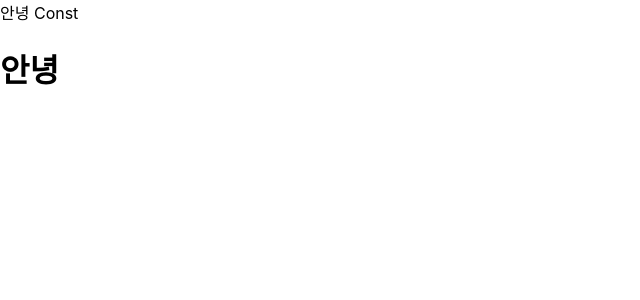
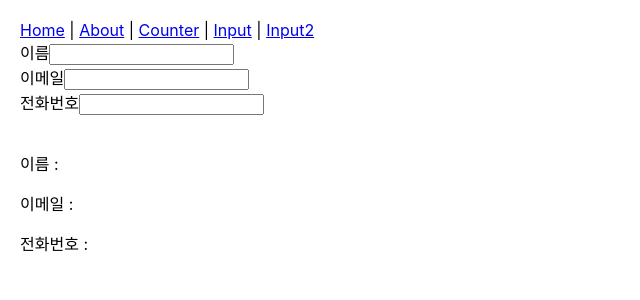
Before and after one commit to baguni93/ReactStudy, a React (Create React App) app in the folder my-app/: page /input2 in a window 1280 px wide. Shown: the top 300 px of the page, without its empty margins (0-640 px from the left). Built offline with nearby package versions, Linux system fonts and the light colour scheme.

Commit message:
태그 연습

```diff
--- a/my-app/package.json
+++ b/my-app/package.json
@@ -8,6 +8,7 @@
     "@testing-library/user-event": "^13.5.0",
     "react": "^18.2.0",
     "react-dom": "^18.2.0",
+    "react-router-dom": "^6.22.3",
     "react-scripts": "5.0.1",
     "web-vitals": "^2.1.4"
   },
--- a/my-app/src/App.js
+++ b/my-app/src/App.js
@@ -1,13 +1,30 @@
+import React from "react";
+import { Routes, Route, Link } from "react-router-dom";
+
 import Home from "./pages/Home";
-import Header from "./pages/Header";
+import About from "./pages/About";
+import Counter from "./pages/Counter";
+import Input from "./pages/Input"
+import Input2 from "./pages/Input2"
 
 function App() {
   return (
     <div className="App">
-     <Header />
-     <Home />
+      <nav>
+      <Link to="/">Home</Link> | <Link to="/about">About</Link> | <Link to="/counter">Counter</Link> | <Link to="/input">Input</Link> | <Link to="/input2">Input2</Link>
+      </nav>
+      <Routes>
+        <Route path="/" element={<Home />} />
+        <Route path="/about" element={<About />} />
+        <Route path="/counter" element={<Counter />} />
+        <Route path="/input" element={<Input />} />
+        <Route path="/input2" element={<Input2 />} />
+      </Routes>
     </div>
   );
 }
 
 export default App;
+
+
+//  <Link to="/">Home</Link>  =>  <a href="/">Home</a>
--- a/my-app/src/index.css
+++ b/my-app/src/index.css
@@ -11,3 +11,8 @@
   font-family: source-code-pro, Menlo, Monaco, Consolas, 'Courier New',
     monospace;
 }
+
+.App{
+  padding: 20px;
+
+}
--- a/my-app/src/index.js
+++ b/my-app/src/index.js
@@ -1,5 +1,6 @@
 import React from 'react';
 import ReactDOM from 'react-dom/client';
+import {BrowserRouter} from 'react-router-dom'
 import './index.css';
 import App from './App';
 import reportWebVitals from './reportWebVitals';
@@ -7,7 +8,9 @@
 const root = ReactDOM.createRoot(document.getElementById('root'));
 root.render(
   <React.StrictMode>
+    <BrowserRouter>
     <App />
+    </BrowserRouter>
   </React.StrictMode>
 );
 
--- /dev/null
+++ b/my-app/src/pages/About.js
@@ -0,0 +1,8 @@
+import React from "react";
+
+const About = () => {
+
+    return (<div><h1>About</h1></div>)
+}
+
+export default About;
--- /dev/null
+++ b/my-app/src/pages/Counter.js
@@ -0,0 +1,25 @@
+import React ,{useState} from "react";
+
+const Counter = () =>{
+
+    const [num, setNumber] = useState(0); //const num = 0 첫번째 인수, 정의한 num이라는 변수에 대한 세터 함수
+
+    const increase = () => {
+        setNumber(num + 1);
+    }
+
+    const decrease = () =>{
+        setNumber(num -1);
+    }
+
+    return (
+        <div>
+            <button onClick={increase}>+1</button>
+            <button onClick={decrease}>-1</button>
+            <p>{num}</p>
+        </div>
+    );
+}
+
+
+export default Counter;
--- a/my-app/src/pages/Header.js
+++ b/my-app/src/pages/Header.js
@@ -1,10 +1,8 @@
 import React from "react";
-
 
 const Box = () =>{
 
     return (
-
         <div className="Hi">
             안녕 Const
         </div>
@@ -12,4 +10,4 @@
 
 }
 
-export default Box
+export default Box;
--- a/my-app/src/pages/Home.js
+++ b/my-app/src/pages/Home.js
@@ -1,22 +1,8 @@
 import React from "react";
 
-function Home(){
-    return (
-        <div>
-         <h1>안녕</h1>
-        </div>
-    )
-}
+const Home = () => {
+
+    return (<div><h1>Home 화면입니다.</h1></div>);
+};
 
 export default Home;
-
-// import React , {Component} from "react";
-
-// class Home extends Component{
-//     render(){
-//         return <h1>Home 화면 입니다.</h1>
-//     }
-
-// }
-
-// export default Home
--- /dev/null
+++ b/my-app/src/pages/Input.js
@@ -0,0 +1,21 @@
+import React ,{useState} from "react";
+
+const Counter = () =>{
+
+    const [txtValue, setTextValue] = useState(""); //const num = 0 첫번째 인수, 정의한 num이라는 변수에 대한 세터 함수
+
+    const onChange = (e) => {
+        setTextValue(e.target.value)
+    };
+
+    return (
+        <div>
+          <input type="text" value={txtValue} onChange={onChange} />
+          <br />
+          <p>{txtValue}</p>
+        </div>
+    );
+};
+
+
+export default Counter;
--- /dev/null
+++ b/my-app/src/pages/Input2.js
@@ -0,0 +1,59 @@
+import React ,{useState} from "react";
+
+const Input2 = () =>{
+
+    const [inputs, setInputs] = useState({
+        name: "",
+        email: "",
+        tel: ""
+    });
+
+    const {name, email, tel} = inputs;
+
+    const onChange = (e) =>{
+
+        const value = e.taregt.value;
+        const id = e.taregt.id;
+
+        //inputs[id] = value; x
+        //구조상 힙메모리에 저장, 주소값 , 깊은복사
+        setInputs({
+            ...inputs,
+            //name: "",
+            //email: "",
+            //tel: ""
+            //name : value
+            //email : value
+            //tel : value
+            //해야 리엑트에서 상태 관리가 가능
+            [id]: value
+
+        })
+    }
+
+    return (
+        <div>
+            <div>
+                <label>이름</label>
+                <input type="text" id="name" value={name} onChange={onChange} />
+            </div>
+            <div>
+                <label>이메일</label>
+                <input type="email" id="email" value ={email} onChange={onChange} />
+            </div>
+            <div>
+                <label>전화번호</label>
+                <input type="tel" id = "tel" value={tel}  onChange={onChange}/>
+            </div>
+
+          <br />
+          <p>이름 : {name}</p>
+          <p>이메일 : {email}</p>
+          <p>전화번호 : {tel}</p>
+        </div>
+    );
+    //유저가 입력한 정보를 가져올수 있겠다.
+};
+
+
+export default Input2;
```
Also changed, not shown: 1 other file (tests, documents, lock files or other folders).
